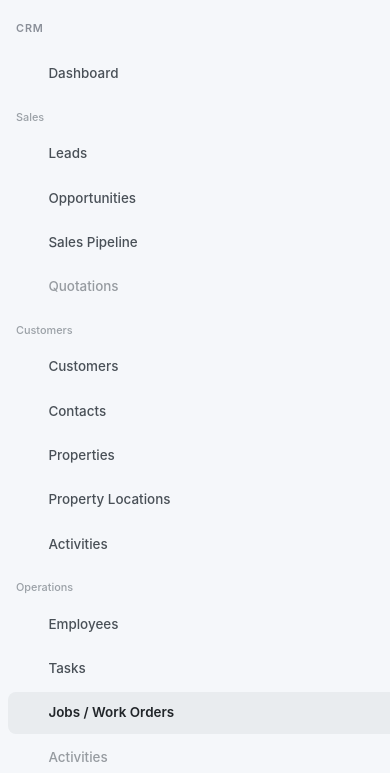
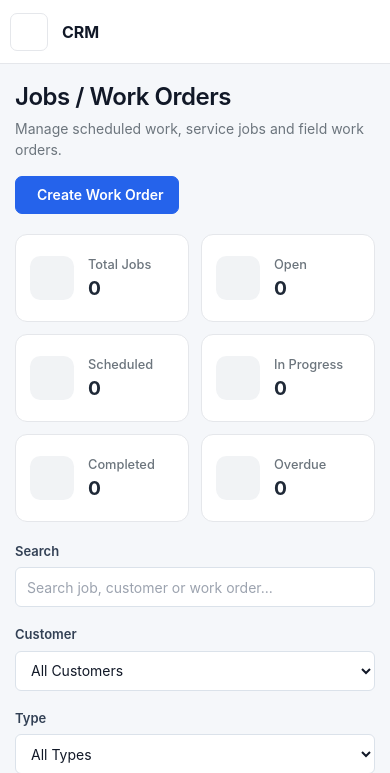
Before and after one commit to edmondoa/crm, a Laravel app: page /crm/jobs in a window 390 px wide. Shown: the top 773 px of the page. Run offline with Laravel 12, Linux system fonts and the light colour scheme; data that the repository does not hold is empty; style sheets or scripts are compiled from the project's sources.

Commit message:
Refactor navigation and styling for the CRM dashboard components
Replit-Commit-Author: Agent

```diff
--- a/resources/css/app.css
+++ b/resources/css/app.css
@@ -13,3 +13,4 @@
 @import 'calendar.css';
 @import 'jobs.css';
 @import 'estimate.css';
+@import 'stats.css';
--- a/resources/css/components.css
+++ b/resources/css/components.css
@@ -1451,6 +1451,10 @@ textarea.form-control {
     cursor: pointer;
 }
 
+.sidebar-close {
+    display: none;
+}
+
 .sidebar-toggle:hover {
     background: #f9fafb;
     border-color: #9ca3af;
@@ -1907,6 +1911,20 @@ textarea.form-control {
 
     .admin-sidebar.open {
         left: 0;
+    }
+
+    .sidebar-close {
+        display: flex;
+        align-items: center;
+        justify-content: center;
+        align-self: flex-end;
+        width: 38px;
+        height: 38px;
+        margin: 12px 12px 0;
+        border: 1px solid rgba(255, 255, 255, 0.2);
+        border-radius: 7px;
+        background: transparent;
+        color: inherit;
     }
 
     .admin-main {
--- /dev/null
+++ b/resources/css/stats.css
@@ -0,0 +1,134 @@
+/* Keep summary statistics aligned across CRM list pages. */
+.stats-grid {
+    display: grid;
+    grid-template-columns: repeat(auto-fit, minmax(min(100%, 145px), 1fr));
+    align-items: stretch;
+    gap: 1rem;
+    margin: 0 0 1.5rem;
+}
+
+/* Retain Bootstrap's row markup while letting the cards share one grid. */
+.row.stats-grid {
+    --bs-gutter-x: 0;
+    --bs-gutter-y: 0;
+}
+
+.stats-grid > [class*="col-"] {
+    width: auto;
+    max-width: none;
+    padding: 0;
+    flex: initial;
+}
+
+.stats-grid > .stat-card {
+    display: flex;
+    align-items: center;
+    gap: 1rem;
+    min-width: 0;
+    min-height: 100px;
+    padding: 1.25rem;
+    background: #fff;
+    border: 1px solid #e5e7eb;
+    border-radius: 0.75rem;
+}
+
+.stats-grid .stat-card-icon,
+.stats-grid .stat-icon {
+    display: flex;
+    align-items: center;
+    justify-content: center;
+    width: 44px;
+    height: 44px;
+    flex: 0 0 44px;
+    border-radius: 0.65rem;
+    background: #f1f3f5;
+    color: #2563eb;
+    font-size: 1.2rem;
+}
+
+.stats-grid .stat-card-label,
+.stats-grid .stat-label {
+    color: #6c757d;
+    font-size: 0.8rem;
+    font-weight: 500;
+}
+
+.stats-grid .stat-card-value,
+.stats-grid .stat-value {
+    margin-top: 0.15rem;
+    font-size: 1.5rem;
+    line-height: 1.2;
+    font-weight: 650;
+}
+
+.stats-grid .erp-stat-card,
+.stats-grid .crm-stat-card {
+    min-width: 0;
+    height: 100%;
+}
+
+.stats-grid .crm-stat-card {
+    display: flex;
+    align-items: center;
+    gap: 0.875rem;
+    min-height: 100px;
+    padding: 1.25rem;
+    background: #fff;
+    border: 1px solid #e5e7eb;
+    border-radius: 0.75rem;
+}
+
+.stats-grid .crm-stat-icon {
+    display: flex;
+    align-items: center;
+    justify-content: center;
+    width: 44px;
+    height: 44px;
+    flex: 0 0 44px;
+    border-radius: 0.65rem;
+    background: #f1f3f5;
+    color: #2563eb;
+    font-size: 1.2rem;
+}
+
+.stats-grid .crm-stat-label {
+    color: #6c757d;
+    font-size: 0.8rem;
+    font-weight: 500;
+}
+
+.stats-grid .crm-stat-value {
+    margin-top: 0.15rem;
+    font-size: 1.5rem;
+    line-height: 1.2;
+    font-weight: 650;
+}
+
+@media (max-width: 575.98px) {
+    .stats-grid {
+        grid-template-columns: repeat(2, minmax(0, 1fr));
+        gap: 0.75rem;
+    }
+
+    .stats-grid > .stat-card,
+    .stats-grid .erp-stat-card,
+    .stats-grid .crm-stat-card {
+        min-height: 88px;
+        padding: 0.875rem;
+    }
+
+    .stats-grid .stat-card-icon,
+    .stats-grid .stat-icon {
+        width: 38px;
+        height: 38px;
+        flex-basis: 38px;
+        font-size: 1rem;
+    }
+
+    .stats-grid .stat-card-value,
+    .stats-grid .stat-value,
+    .stats-grid .erp-stat-value,
+    .stats-grid .crm-stat-value {
+        font-size: 1.2rem;
+    }
+}
--- a/resources/views/crm/dashboard.blade.php
+++ b/resources/views/crm/dashboard.blade.php
@@ -52,7 +52,7 @@
          KPI CARDS
     ========================================================== --}}
 
-    <div class="row g-3 mb-4">
+    <div class="row g-3 mb-4 stats-grid">
 
         {{-- Customers --}}
         <div class="col-xl-3 col-md-6">
--- a/resources/views/crm/invoices/index.blade.php
+++ b/resources/views/crm/invoices/index.blade.php
@@ -60,7 +60,7 @@
 
 
     {{-- Summary --}}
-    <div class="row g-3 mb-4">
+    <div class="row g-3 mb-4 stats-grid">
 
         <div class="col-md-3">
             <div class="crm-stat-card">
--- a/resources/views/crm/jobs/index.blade.php
+++ b/resources/views/crm/jobs/index.blade.php
@@ -44,7 +44,7 @@
      STATISTICS
 ========================================================== --}}
 
-<div class="row g-3 mb-4">
+<div class="row g-3 mb-4 stats-grid">
 
     <div class="col-md-6 col-xl">
 
--- a/resources/views/crm/tasks/index.blade.php
+++ b/resources/views/crm/tasks/index.blade.php
@@ -45,7 +45,7 @@
      STATISTICS
 ========================================================== --}}
 
-<div class="row g-3 mb-4">
+<div class="row g-3 mb-4 stats-grid">
 
     <div class="col-md-6 col-xl">
 
--- a/resources/views/layouts/navigation.blade.php
+++ b/resources/views/layouts/navigation.blade.php
@@ -1,167 +1,14 @@
 <nav class="topbar">
-<!--
-    {{-- Left --}}
     <div class="topbar-left">
-
         <button
             type="button"
             class="sidebar-toggle"
-            onclick="document.querySelector('.sidebar').classList.toggle('show')"
-            aria-label="Toggle sidebar"
+            onclick="const sidebar = document.querySelector('.admin-sidebar'); const isOpen = sidebar.classList.toggle('open'); this.setAttribute('aria-expanded', isOpen)"
+            aria-label="Toggle navigation"
+            aria-expanded="false"
         >
             <i class="bi bi-list"></i>
         </button>
-
-        <div>
-            <h1 class="topbar-title">
-                @yield('page-title', 'Dashboard')
-            </h1>
-
-            <div class="topbar-subtitle">
-                Construction ERP Management System
-            </div>
-        </div>
-
+        <span class="topbar-title">CRM</span>
     </div>
-
-
-    {{-- Right --}}
-    <div class="topbar-right">
-
-        {{-- Notifications --}}
-        <div class="dropdown">
-
-            <button
-                class="topbar-button notification-button"
-                type="button"
-                data-bs-toggle="dropdown"
-                aria-expanded="false"
-                aria-label="Notifications"
-            >
-
-                <i class="bi bi-bell"></i>
-
-                @if(isset($notificationCount) && $notificationCount > 0)
-
-                    <span class="notification-badge">
-                        {{ $notificationCount }}
-                    </span>
-
-                @endif
-
-            </button>
-
-
-            <ul class="dropdown-menu dropdown-menu-end">
-
-                <li>
-                    <h6 class="dropdown-header">
-                        Notifications
-                    </h6>
-                </li>
-
-                <li>
-                    <span class="dropdown-item-text text-muted small">
-                        No new notifications
-                    </span>
-                </li>
-
-            </ul>
-
-        </div>
-
-
-        {{-- User --}}
-        <div class="user-menu">
-
-            <div class="dropdown">
-
-                <button
-                    class="user-button"
-                    type="button"
-                    data-bs-toggle="dropdown"
-                    aria-expanded="false"
-                >
-
-                    <div class="user-avatar">
-                        {{ strtoupper(substr(auth()->user()->name ?? 'U', 0, 1)) }}
-                    </div>
-
-
-                    <div class="user-info">
-
-                        <span class="user-name">
-                            {{ auth()->user()->name ?? 'User' }}
-                        </span>
-
-                        <span class="user-role">
-                            Administrator
-                        </span>
-
-                    </div>
-
-
-                    <i class="bi bi-chevron-down user-chevron"></i>
-
-                </button>
-
-
-                <ul class="dropdown-menu dropdown-menu-end user-dropdown">
-
-                    <li>
-                        <a
-                            class="dropdown-item"
-                            href="#"
-                        >
-                            <i class="bi bi-person"></i>
-                            Profile
-                        </a>
-                    </li>
-
-
-                    <li>
-                        <a
-                            class="dropdown-item"
-                            href="{{ route('crm.dashboard') }}"
-                        >
-                            <i class="bi bi-speedometer2"></i>
-                            Dashboard
-                        </a>
-                    </li>
-
-
-                    <li>
-                        <hr class="dropdown-divider">
-                    </li>
-
-
-                    <li>
-
-                        <form
-                            method="POST"
-                            action="#"
-                        >
-
-                            @csrf
-
-                            <button
-                                type="submit"
-                                class="dropdown-item logout-button"
-                            >
-                                <i class="bi bi-box-arrow-right"></i>
-                                Logout
-                            </button>
-
-                        </form>
-
-                    </li>
-
-                </ul>
-
-            </div>
-
-        </div>
-
-    </div>
--->
 </nav>
--- a/resources/views/layouts/sidebar.blade.php
+++ b/resources/views/layouts/sidebar.blade.php
@@ -1,3 +1,14 @@
+<aside class="admin-sidebar">
+    <button
+        type="button"
+        class="sidebar-close"
+        onclick="document.querySelector('.admin-sidebar').classList.remove('open'); document.querySelector('.sidebar-toggle').setAttribute('aria-expanded', 'false')"
+        aria-label="Close navigation"
+    >
+        <i class="bi bi-x-lg"></i>
+    </button>
+
+    <nav class="sidebar-nav">
 {{-- CRM --}}
 <div class="sidebar-section">
 
@@ -186,3 +197,5 @@
 
 
 </div>
+    </nav>
+</aside>
```
